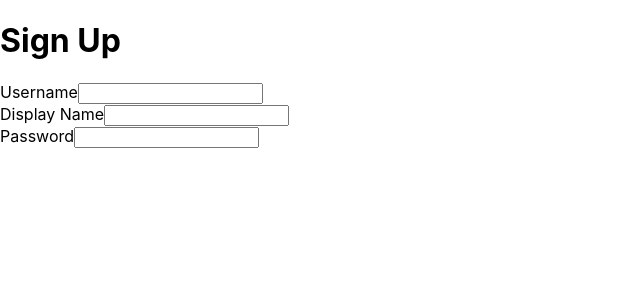
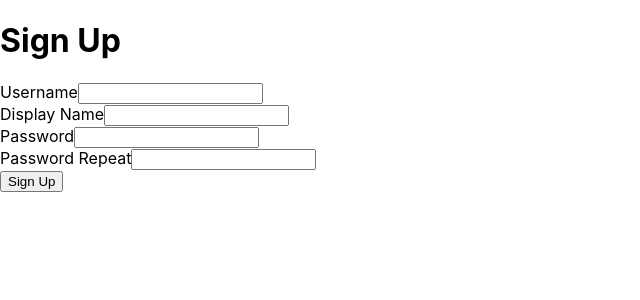
Before and after one commit to aydinmehmetg/sehirefsaneleri-client, a React (Create React App) app: page / in a window 1280 px wide. Shown: the top 300 px of the page, without its empty margins (0-640 px from the left). Built offline with nearby package versions, Linux system fonts and the light colour scheme.

Commit message:
signup iskelet oluşturuldu.

```diff
--- a/src/UserSignupPage.js
+++ b/src/UserSignupPage.js
@@ -1,30 +1,55 @@
 import React, { Component } from "react";
 
 
-class UserSignupPage extends Component {
   //her classın Renderi override etmesi gerekir ve jsx formatı return edip dönmesi gerekiyor
   /*İki tür componentler var bir functions ve class componentler, function componentler == stataless komponentler oluyor
   içerisinde state(durum) taşımayan komponentlerdir. Stateful component == Class componentler ise sayfaya ait bilgileri durumları taşıyan com-
   ponentlerdir*/
+  //onChange in event targeti geliyor bu evetin targitı ve onunda altında value vardır
+
+class UserSignupPage extends Component {
+  //componentin statesini eziyoruz aslında
+  state={
+    username:null,
+    displayName:null,
+    password:null,
+    passwordRepeat:null,
+  }
+   onChange= (event) =>{
+    const {name,value}= event.target; //Object Destructuring deniyor obje parçalama name  olarak çekiyoruz değerleri
+    //Statelerimize değer atarken setState içinde yapmak zorundayız ve yazdığımız değerler state tutuluyor.
+    this.setState({
+      //[] kullanmamızın sebebi değer ataması yaptığımız için
+      [name]:value
+
+    })
+
+   }
   render() {
     return (
       <form>
         <h1>Sign Up</h1>
         <div>
           <label>Username</label>
-          <input />
+          <input name="username" onChange={this.onChange}/>
         </div>
         <div>
           <label>Display Name</label>
-          <input />
+          <input name="displayName"onChange={this.onChange} />
         </div>
         <div>
           <label>Password</label>
-          <input />
+          <input  name="password" type="Password" onChange={this.onChange}/>
         </div>
+        <div>
+          <label>Password Repeat</label>
+          <input name="passwordRepeat" type="Password" onChange={this.onChange}/>
+        </div>
+        <button>Sign Up</button>
+
       </form>
     );
   }
 }
-
+//Her component en az bir fonksiyon veya class export etmeli
 export default UserSignupPage;
```
